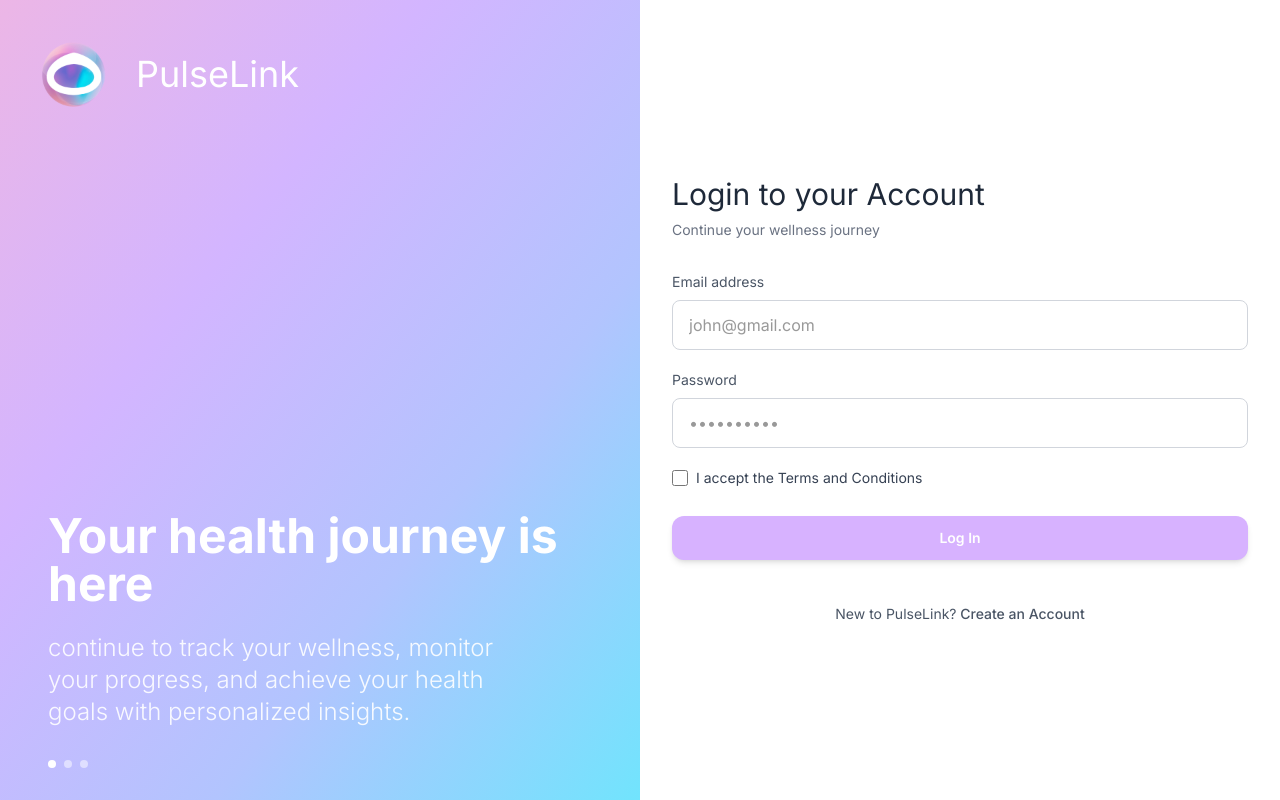
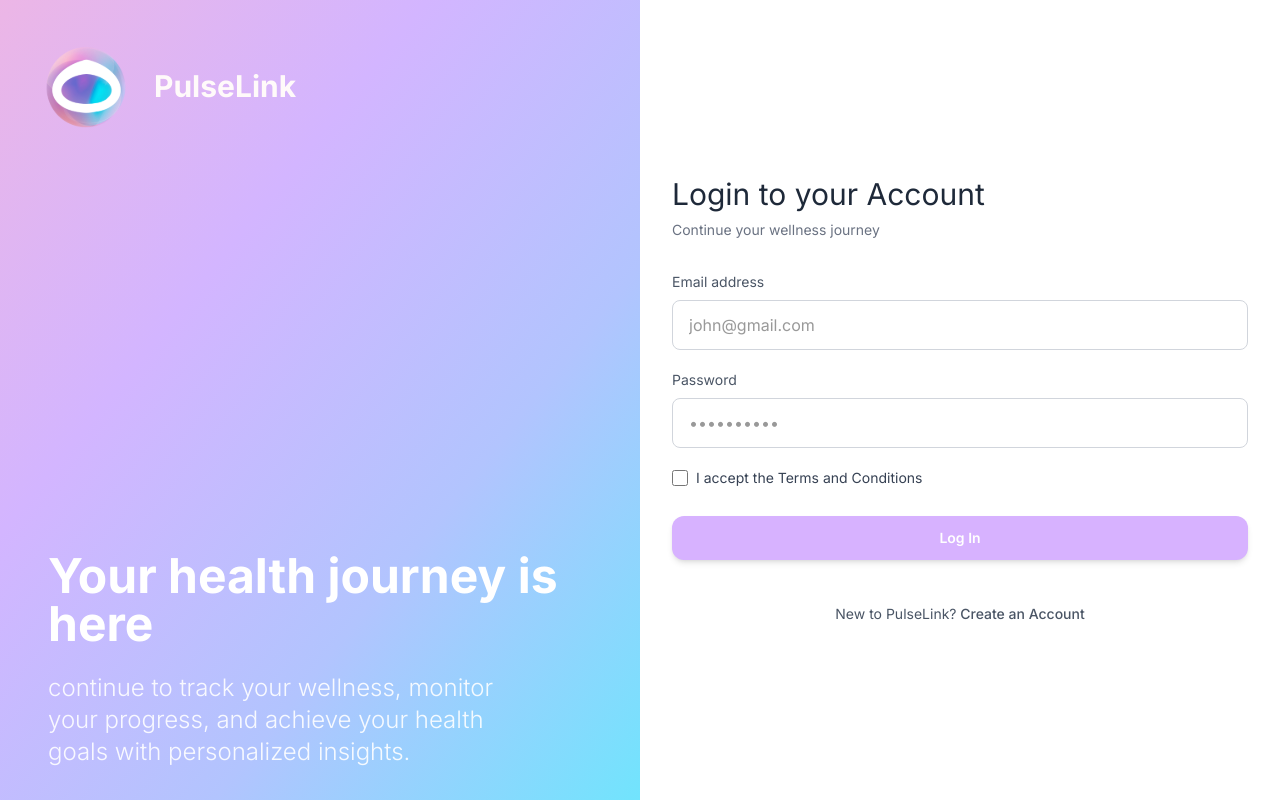
Before and after one commit to Pulse-Software-Inc/pulse-link, a Next.js app: page /auth/login in a window 1280 px wide. Built offline with nearby package versions, Linux system fonts and the light colour scheme.

Commit message:
removed useless carousel buttons and fixed Persistent header

```diff
--- a/src/app/auth/login/page.js
+++ b/src/app/auth/login/page.js
@@ -1,6 +1,7 @@
 'use client';
 
 import FormButton from "@/components/basics/FormButton"
+import UserHeader from "@/components/basics/UserHeader"
 import React, { useState } from 'react';
 import Link from 'next/link';
 import Image from 'next/image';
@@ -17,37 +18,25 @@ export default function LoginPage() {
   const handleSubmit = (e) => {
     e.preventDefault();
     // Handle login logic here
-    console.log('Login attempt:', {loginData});
+    console.log('Login attempt:', { loginData });
     // Only redirects when login is successful
     router.push('/main/prof-dashboard');
   };
 
   return (
     <div className="flex min-h-screen">
-      {/* Logo in top left - consistent with signup page */}
-      <div className="absolute top-6 left-6 flex items-center gap-3 z-10">
-        <Image
-          src="/PulseLink_logo.svg"
-          alt="PulseLink Logo"
-          width={100}
-          height={100}
-        />
-        <span className="text-white text-4xl">PulseLink</span>
-      </div>
-
       {/* Left Side - Gradient Background */}
       <div className="hidden lg:flex lg:w-1/2 bg-[linear-gradient(to_bottom_right,#ECB6E6,#D3B5FF,#B2C4FE,#71E4FD)] relative">
+        {/* Logo in top left - consistent with signup page */}
+        <div className="absolute top-6 left-6 flex items-center gap-3 z-10">
+          <UserHeader />
+        </div>
         {/* Main Content positioned at bottom */}
         <div className="text-white absolute bottom-8 left-12 right-12">
           <h1 className="text-5xl font-bold mb-6">Your health journey is here</h1>
           <p className="text-2xl font-light opacity-90 max-w-md">
             continue to track your wellness, monitor your progress, and achieve your health goals with personalized insights.
           </p>
-          <div className="flex gap-2 mt-8">
-            <div className="w-2 h-2 bg-white rounded-full"></div>
-            <div className="w-2 h-2 bg-white/50 rounded-full"></div>
-            <div className="w-2 h-2 bg-white/50 rounded-full"></div>
-          </div>
         </div>
       </div>
 
```
